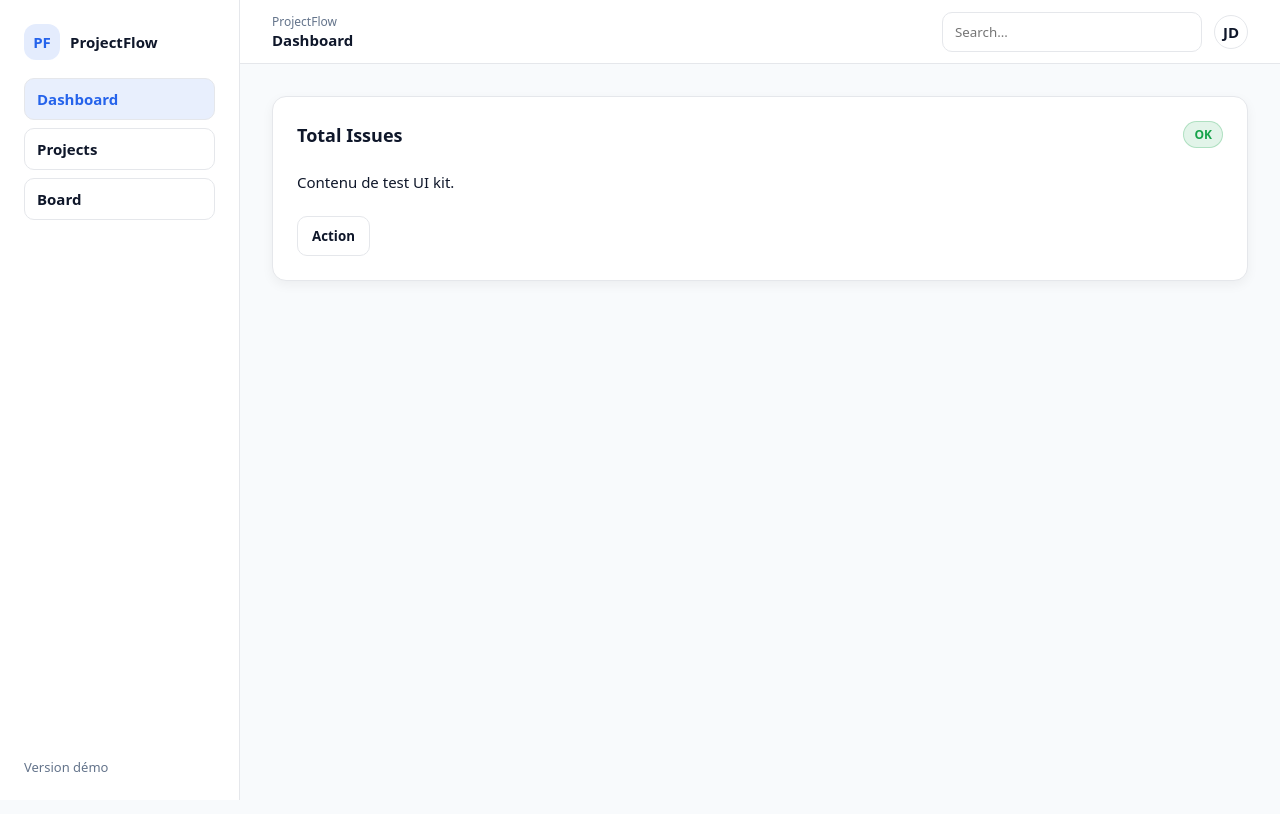
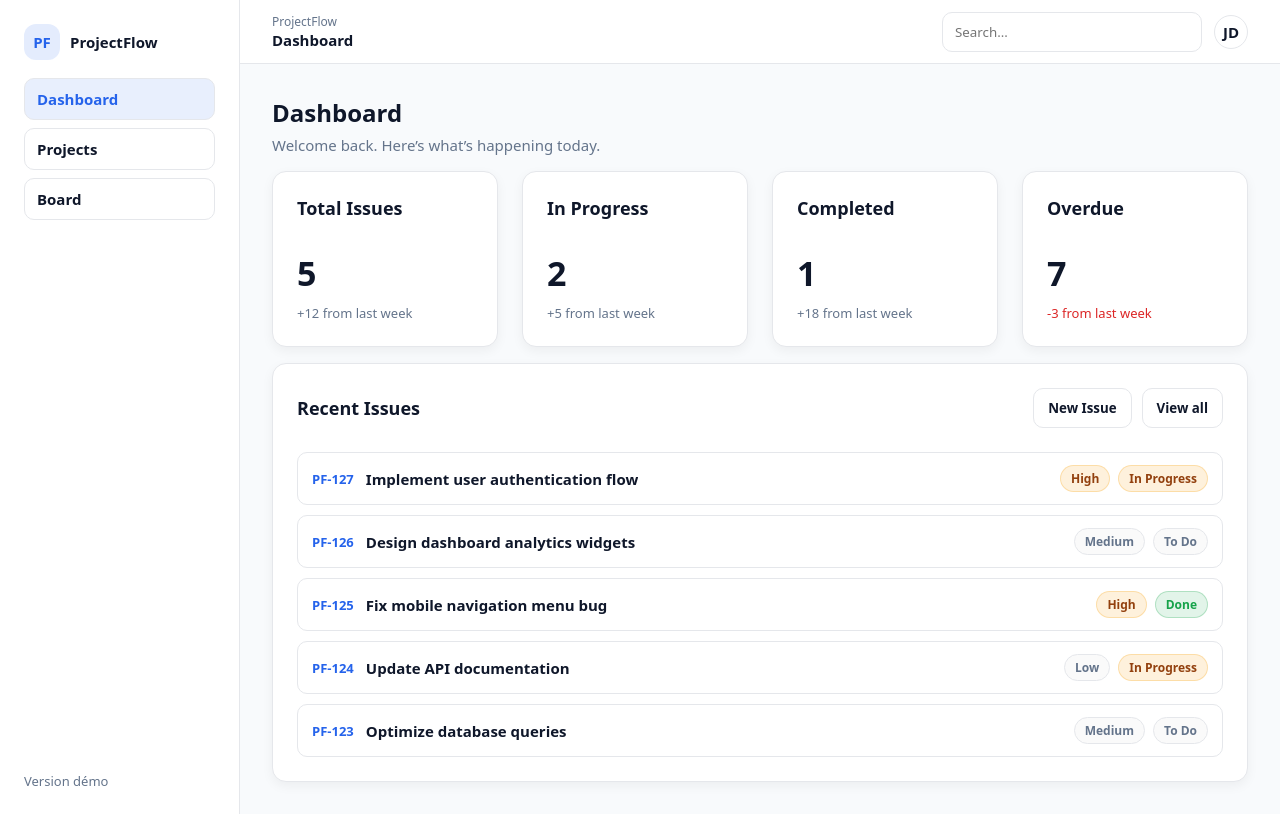
Before and after one commit to USF1416/projectFlow, a React (Vite) app: page /dashboard in a window 1280 px wide. Built offline with nearby package versions, Linux system fonts and the light colour scheme.

Commit message:
Dashboard complet (stats + recent issues)

```diff
--- a/src/main.jsx
+++ b/src/main.jsx
@@ -7,6 +7,7 @@ import "./styles/variables.css";
 import "./styles/globals.css";
 import "./styles/layout.css";
 import "./styles/components.css";
+import "./styles/pages.css";
 
 createRoot(document.getElementById("root")).render(
   <StrictMode>
--- a/src/pages/DashboardPage.jsx
+++ b/src/pages/DashboardPage.jsx
@@ -1,17 +1,130 @@
 import Card from "../components/ui/Card";
+import Badge from "../components/ui/Badge";
 import Button from "../components/ui/Button";
-import Badge from "../components/ui/Badge";
 
-export default function DashboardPage() {
+export default function DashboardPage({ data }) {
+  const { issues } = data;
+
+  const total = issues.length;
+  const inProgress = issues.filter((i) => i.status === "in_progress").length;
+  const completed = issues.filter((i) => i.status === "done").length;
+
+  // Overdue: V1 fake, on prend une valeur statique ou on met 0
+  const overdue = 7; // comme sur le visuel, mais volontairement statique
+
   return (
     <div style={{ display: "grid", gap: 16 }}>
+      <div>
+        <h1 style={{ fontSize: 24 }}>Dashboard</h1>
+        <p style={{ color: "var(--color-muted)", marginTop: 6 }}>
+          Welcome back. Here’s what’s happening today.
+        </p>
+      </div>
+
+      <div className="stats-grid">
+        <StatCard
+          title="Total Issues"
+          value={total}
+          hint="+12 from last week"
+        />
+        <StatCard
+          title="In Progress"
+          value={inProgress}
+          hint="+5 from last week"
+        />
+        <StatCard
+          title="Completed"
+          value={completed}
+          hint="+18 from last week"
+        />
+        <StatCard
+          title="Overdue"
+          value={overdue}
+          hint="-3 from last week"
+          danger
+        />
+      </div>
+
       <Card
-        title="Total Issues"
-        right={<Badge kind="success">OK</Badge>}
-        footer={<Button variant="secondary">Action</Button>}
+        title="Recent Issues"
+        right={
+          <div style={{ display: "flex", gap: 10 }}>
+            <Button
+              variant="secondary"
+              onClick={() => alert("V1: modal plus tard")}
+            >
+              New Issue
+            </Button>
+            <Button
+              variant="secondary"
+              onClick={() => alert("V1: page plus tard")}
+            >
+              View all
+            </Button>
+          </div>
+        }
       >
-        Contenu de test UI kit.
+        <div style={{ display: "grid", gap: 10 }}>
+          {issues.map((issue) => (
+            <div key={issue.id} className="issue-row">
+              <div className="issue-left">
+                <span className="issue-id">{issue.id}</span>
+                <span className="issue-title">{issue.title}</span>
+              </div>
+
+              <div className="badges">
+                <Badge kind={priorityKind(issue.priority)}>
+                  {labelPriority(issue.priority)}
+                </Badge>
+                <Badge kind={statusKind(issue.status)}>
+                  {labelStatus(issue.status)}
+                </Badge>
+              </div>
+            </div>
+          ))}
+        </div>
       </Card>
     </div>
   );
 }
+
+function StatCard({ title, value, hint, danger = false }) {
+  return (
+    <Card title={title}>
+      <div style={{ fontSize: 34, fontWeight: 700, marginTop: 6 }}>{value}</div>
+      <div
+        style={{
+          marginTop: 8,
+          fontSize: 13,
+          color: danger ? "var(--color-danger)" : "var(--color-muted)",
+        }}
+      >
+        {hint}
+      </div>
+    </Card>
+  );
+}
+
+function statusKind(s) {
+  if (s === "done") return "success";
+  if (s === "in_progress") return "warning";
+  return "muted";
+}
+
+function priorityKind(p) {
+  if (p === "high") return "warning";
+  if (p === "medium") return "muted";
+  return "muted";
+}
+
+function labelStatus(s) {
+  if (s === "in_progress") return "In Progress";
+  if (s === "done") return "Done";
+  return "To Do";
+}
+
+function labelPriority(p) {
+  if (p === "high") return "High";
+  if (p === "medium") return "Medium";
+  return "Low";
+}
--- /dev/null
+++ b/src/styles/pages.css
@@ -0,0 +1,53 @@
+.stats-grid {
+  display: grid;
+  grid-template-columns: repeat(4, minmax(0, 1fr));
+  gap: var(--space-5);
+}
+
+@media (max-width: 1100px) {
+  .stats-grid {
+    grid-template-columns: repeat(2, minmax(0, 1fr));
+  }
+}
+
+@media (max-width: 650px) {
+  .stats-grid {
+    grid-template-columns: 1fr;
+  }
+}
+
+.issue-row {
+  display: flex;
+  align-items: center;
+  justify-content: space-between;
+  padding: 12px 14px;
+  border: 1px solid var(--color-border);
+  border-radius: var(--radius-md);
+  background: var(--color-surface);
+}
+
+.issue-left {
+  display: flex;
+  gap: 12px;
+  min-width: 0;
+  align-items: center;
+}
+
+.issue-id {
+  color: var(--color-primary);
+  font-weight: 700;
+  font-size: 13px;
+}
+
+.issue-title {
+  font-weight: 600;
+  overflow: hidden;
+  text-overflow: ellipsis;
+  white-space: nowrap;
+}
+
+.badges {
+  display: flex;
+  gap: 8px;
+  align-items: center;
+}
```
